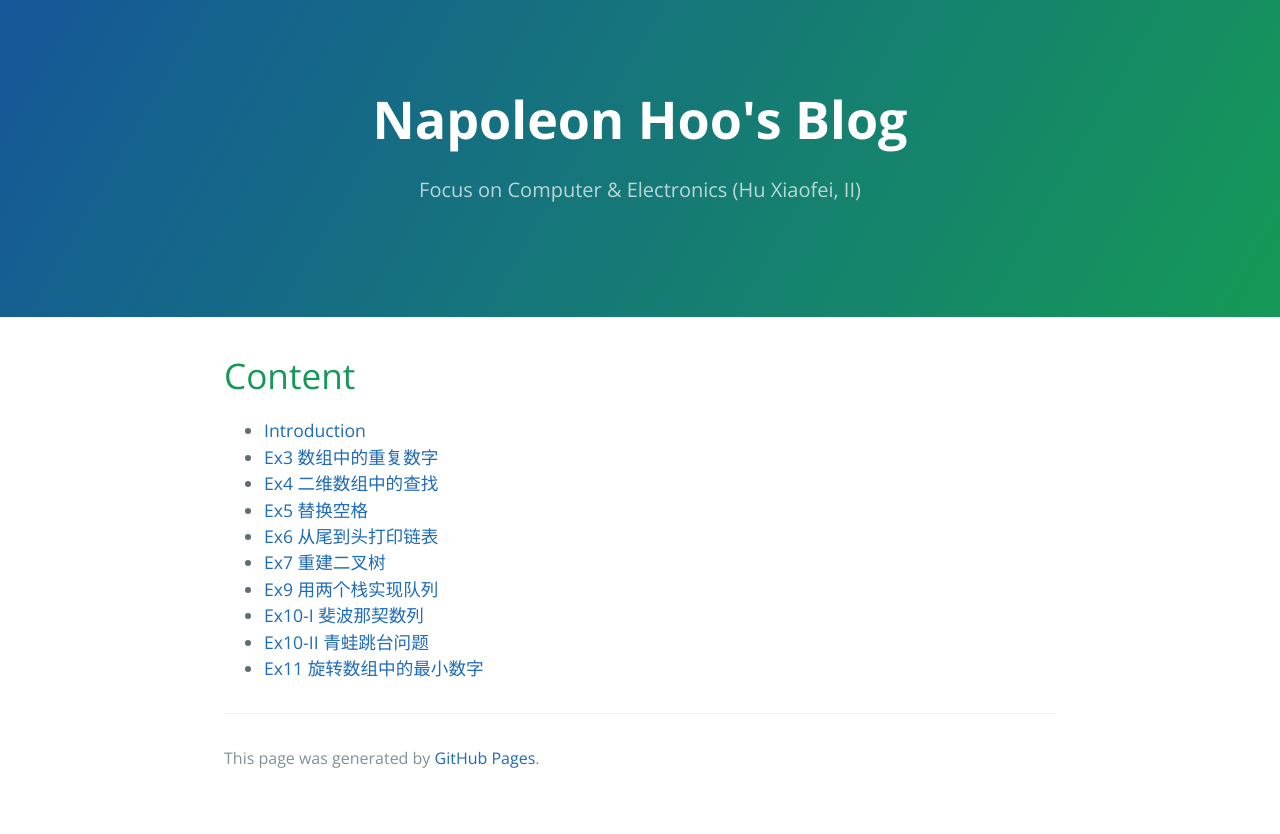
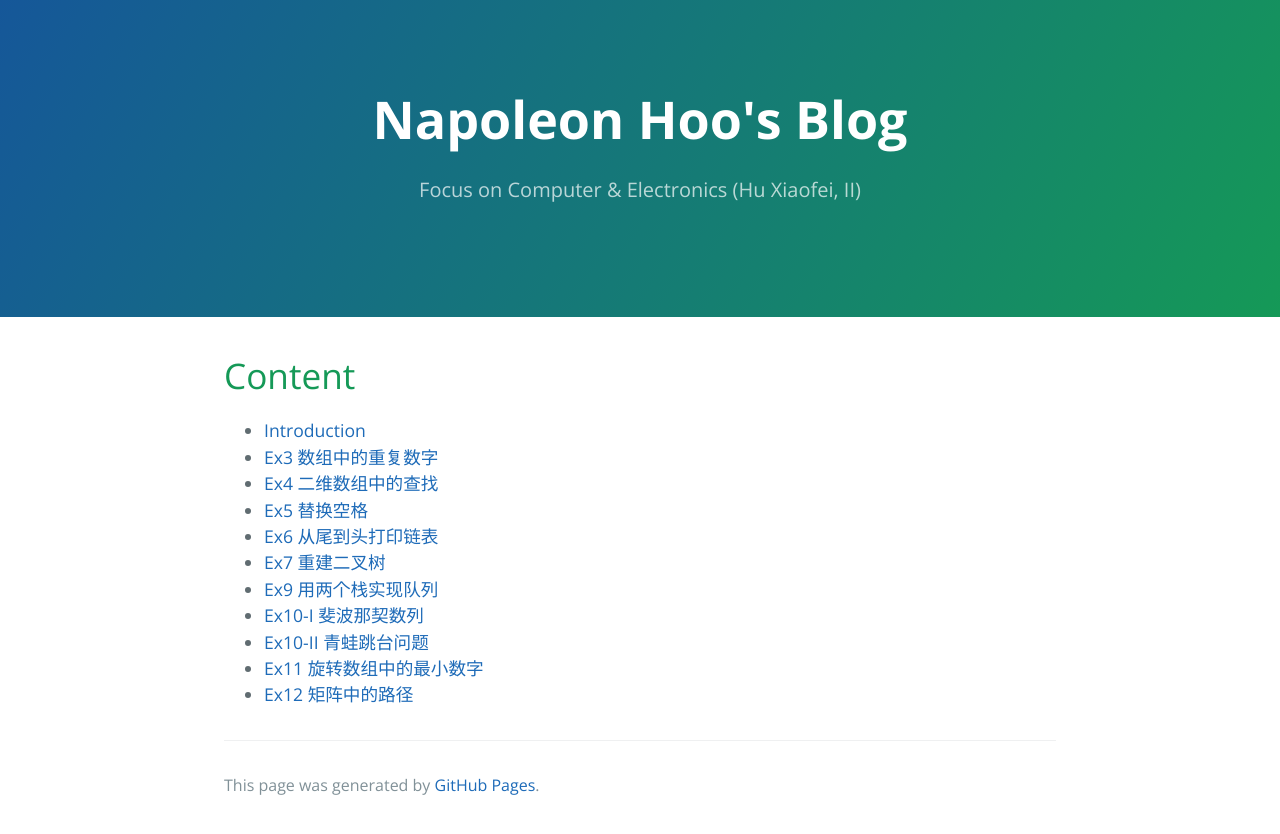
Before and after one commit to napoleonhoo/napoleonhoo.github.io, a Jekyll site: the page built from CodeInterview_LeetCode.md, in a window 1280 px wide. Shown: the top 834 px of the page. Built offline with Jekyll 4.4.1, drawn with Linux system fonts in a browser that asks for light colours.

Commit message:
update index of LOC

```diff
--- a/CodeInterview_LeetCode.md
+++ b/CodeInterview_LeetCode.md
@@ -13,3 +13,4 @@
 - [Ex10-I 斐波那契数列](./CodeInterview_LeetCode/Ex10-I.html)
 - [Ex10-II 青蛙跳台问题](./CodeInterview_LeetCode/Ex10-II.html)
 - [Ex11 旋转数组中的最小数字](./CodeInterview_LeetCode/Ex11.html)
+- [Ex12 矩阵中的路径](./CodeInterview_LeetCode/Ex12.html)
```
